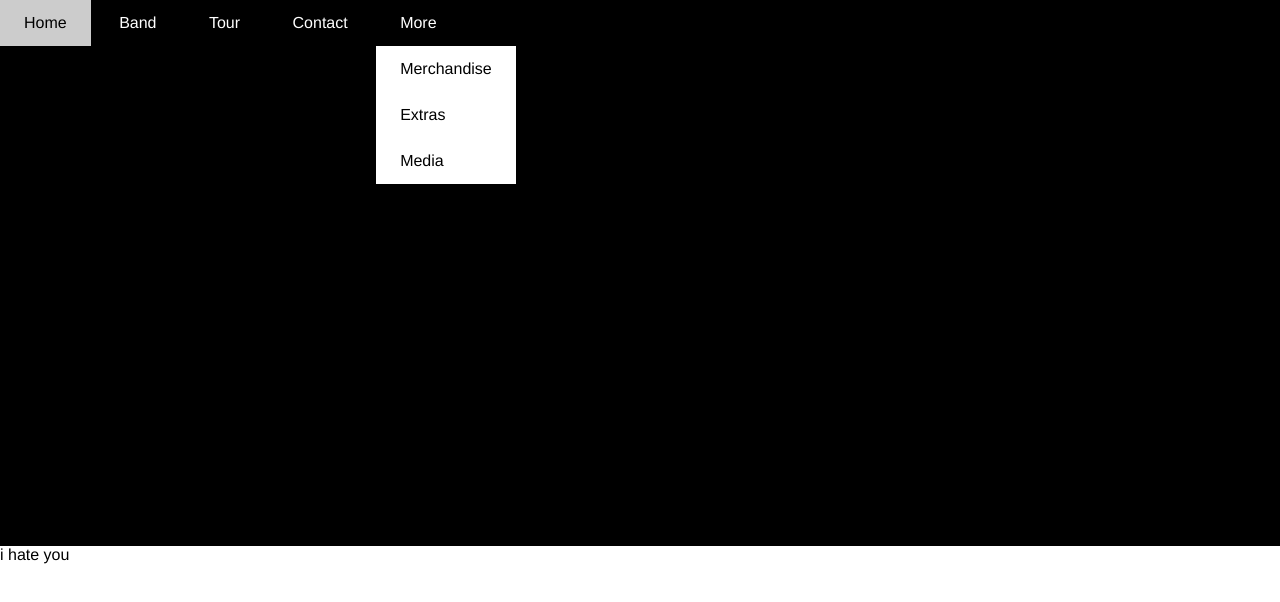
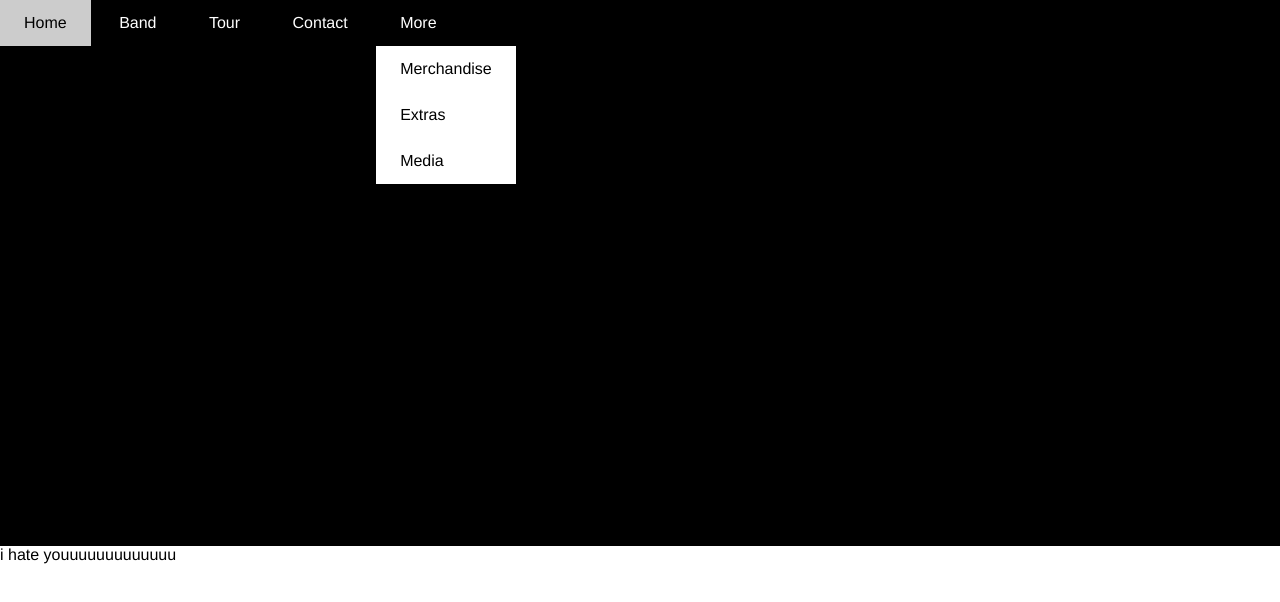
Before and after one commit to Diennhan96/Web-developer, a plain HTML site: page index.html in a window 1280 px wide. Drawn offline with Linux system fonts and the light colour scheme.

Commit message:
add html

```diff
--- a/index.html
+++ b/index.html
@@ -43,4 +43,4 @@
 </html>
 
 
-i hate you
+i hate youuuuuuuuuuuuu
```
